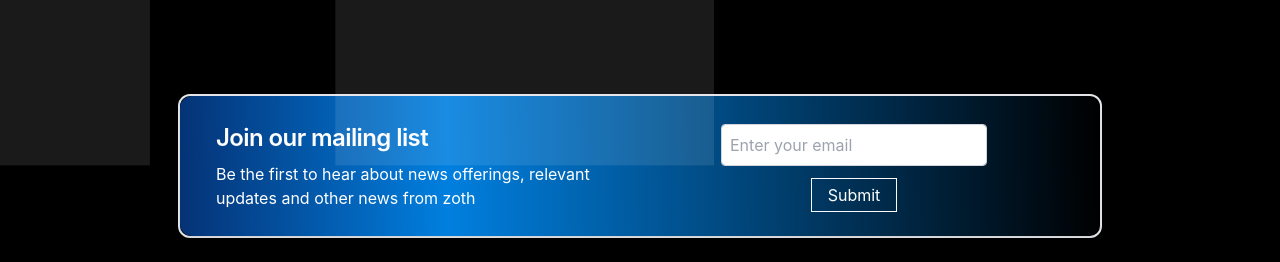
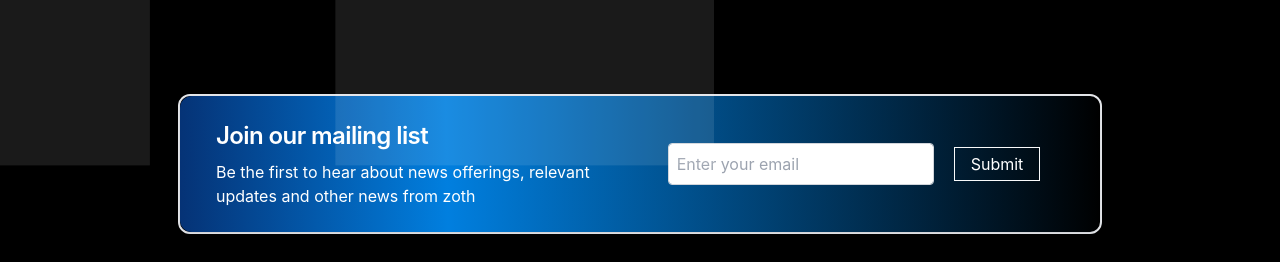
Before and after one commit to 0xZothio/landing_page_v1, a React (Create React App) app: page / in a window 1280 px wide. Shown: the part 8280-8542 px from the top of the page. Built offline with nearby package versions, Linux system fonts and the light colour scheme.

Commit message:
Update mynews.js

```diff
--- a/src/components/mynews.js
+++ b/src/components/mynews.js
@@ -66,17 +66,17 @@
                 </p>
               </div>
               <div className="mb-6 md:mb-0 ">
-                <div className="flex flex-col border-red-700 mt-1  justify-center items-center">
+                <div className="flex flex-col sm:flex-row border-red-700 justify-center items-center">
                   <input
                     type="text"
-                    className="form-control block p-2 mx-auto text-base font-normal text-gray-700 bg-white bg-clip-padding border border-solid border-gray-300 rounded transition ease-in-out m-0 focus:text-gray-700 focus:bg-white focus:border-blue-600 focus:outline-none"
+                    className="form-control block p-2 text-base sm:mr-5 font-normal text-gray-700 bg-white bg-clip-padding border border-solid border-gray-300 rounded transition ease-in-out m-0 focus:text-gray-700 focus:bg-white focus:border-blue-600 focus:outline-none"
                     placeholder="Enter your email"
                     name="email"
                     onChange={(e) => onChangeData(e)}
                     value={subscribeData.email}
                   />
 
-                  <button className="px-10 sm:px-4 py-1 mt-2 z-100 btn mt-3  text-white cursor-pointer border border-gray-50" onClick={subscribe}>
+                  <button className="px-10 sm:px-4 py-1 sm:m-0 mt-3 z-100 btn text-white cursor-pointer border border-gray-50" onClick={subscribe}>
                   Submit
                   </button>
 
```
